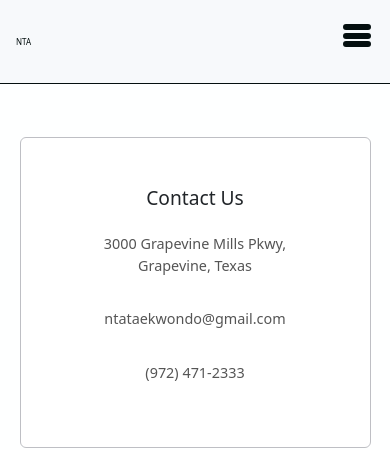
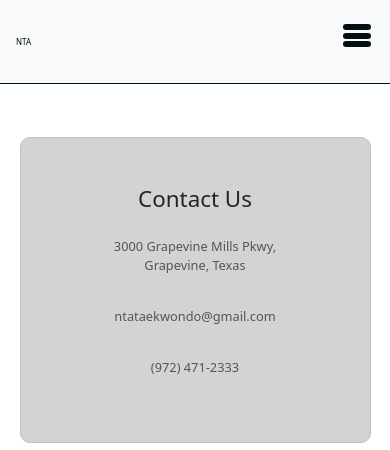
Before and after one commit to Vastagon/nta-new, a React (Create React App) app: page /contactus in a window 390 px wide. Shown: the top 450 px of the page. Built offline with nearby package versions, Linux system fonts and the light colour scheme.

Commit message:
fixed a number of visual bugs due to being bad at coding

```diff
--- a/src/components/Navbar.js
+++ b/src/components/Navbar.js
@@ -1,3 +1,4 @@
+import 'bootstrap/dist/css/bootstrap.css';
 import "../styles/App.css"
 import "../styles/Reviews.css"
 import "../styles/Schedule.css"
@@ -6,7 +7,6 @@ import "../styles/ContactUs.css"
 import "../styles/AfterSchool.css"
 import "../styles/Tablet.css"
 import "../styles/Mobile.css"
-import 'bootstrap/dist/css/bootstrap.css';
 
 
 import {useNavigate} from "react-router-dom"
--- a/src/styles/ContactUs.css
+++ b/src/styles/ContactUs.css
@@ -13,8 +13,8 @@
   margin-left: 5%;
 }
 .contact-form{
-  width: 25%;
   border-color: var(--scheme-gray) !important;
+  width: 33%;
 }
 .contact-input > form > input{
   margin-top: 1rem;
@@ -31,8 +31,6 @@
   font-size: 1.6rem;
   margin-bottom: 1rem;
 }
-
-/* Contact Us */
 .contact-us{
   display: flex;
   justify-content: center;
--- a/src/styles/Mobile.css
+++ b/src/styles/Mobile.css
@@ -86,6 +86,12 @@
     .my-2{
       width: 90%;
     }
+    .card-title{
+      font-size: 1.4rem;
+    }
+    .card-text{
+      font-size: 1.1rem;
+    }
 
 
 
@@ -113,6 +119,9 @@
     .contact-form{
       width: 90%;
       margin-left: 5%;
+    }
+    .card-text{
+      font-size: .8rem;
     }
 
 
@@ -281,7 +290,7 @@
 
 
 /* Mobile Turned Sideways */
-@media screen and (orientation: landscape) {
+@media screen and (orientation: landscape) and (max-width: 800px) {
   /* Navbar */
   .hamburger-nav{
     top: 1vh;
@@ -304,11 +313,14 @@
 
   /* Contact Us */
   .contact-form{
-    width: 40%;
+    width: 80%;
     margin-right: 4%;
   }
   .contactus-card{
     margin-left: 4%;
+  }
+  .card-text{
+    font-size: .8rem;
   }
 
 
@@ -332,24 +344,18 @@
 
 
 
-  /* Programs */
-  .card-group{
-    flex-flow: column !important;
-    flex-direction: column;
-    width: auto;
-  }
-  .card-body{
-
-  }
-  .card-img{
-    margin-left: 10%;
-    width: 80% !important;
-    height: 90vh !important;
-  }
 
 
 
+
+  /* Home */
   .home-image{
     margin-top: -4.5%;
   }
 }
+
+@media screen and (orientation: landscape) and (max-width: 750px) {
+  .card-group{
+    flex-flow: column nowrap;
+  }
+}
--- a/src/styles/Programs.css
+++ b/src/styles/Programs.css
@@ -20,6 +20,7 @@
 
 .card-group{
   width: 80vw;
+  flex-flow: row wrap;
 }
 .card-body{
 
--- a/src/styles/Tablet.css
+++ b/src/styles/Tablet.css
@@ -6,13 +6,18 @@
 
     /* Reviews */
     .reviews-container{
-        grid-template-columns: 50% 50%;
-        /* grid-gap: 10%; */
-        /* margin-left: 10%; */
+        grid-template-columns: 100%;
         margin-top: 10vh;
     }
     .card-group{
         width: 100vw;
+        flex-flow: column nowrap;
+    }
+    .card-title{
+        font-size: 1.8rem;
+    }
+    .card-text{
+        font-size: 1.4rem;
     }
     .my-2{
         width: 80%;
```
Also changed, not shown: 1 other file (tests, documents, lock files or other folders).
